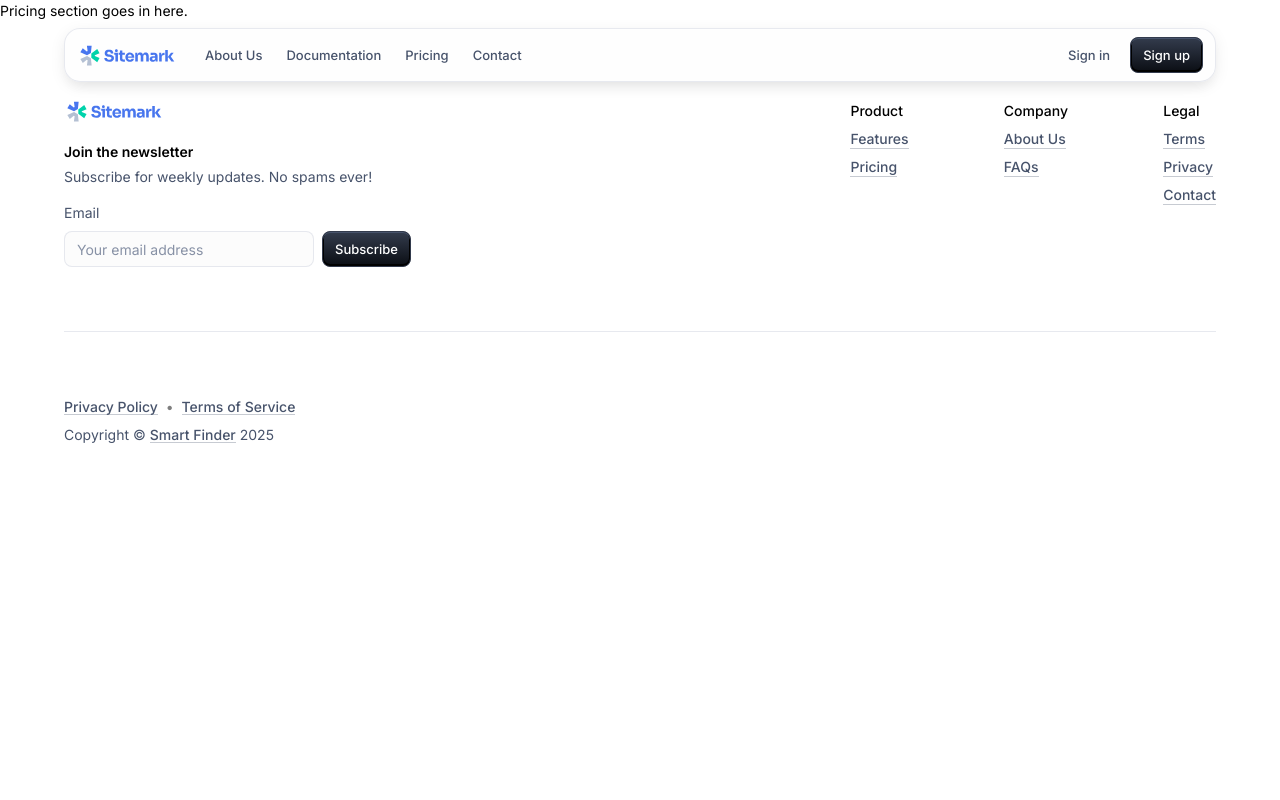
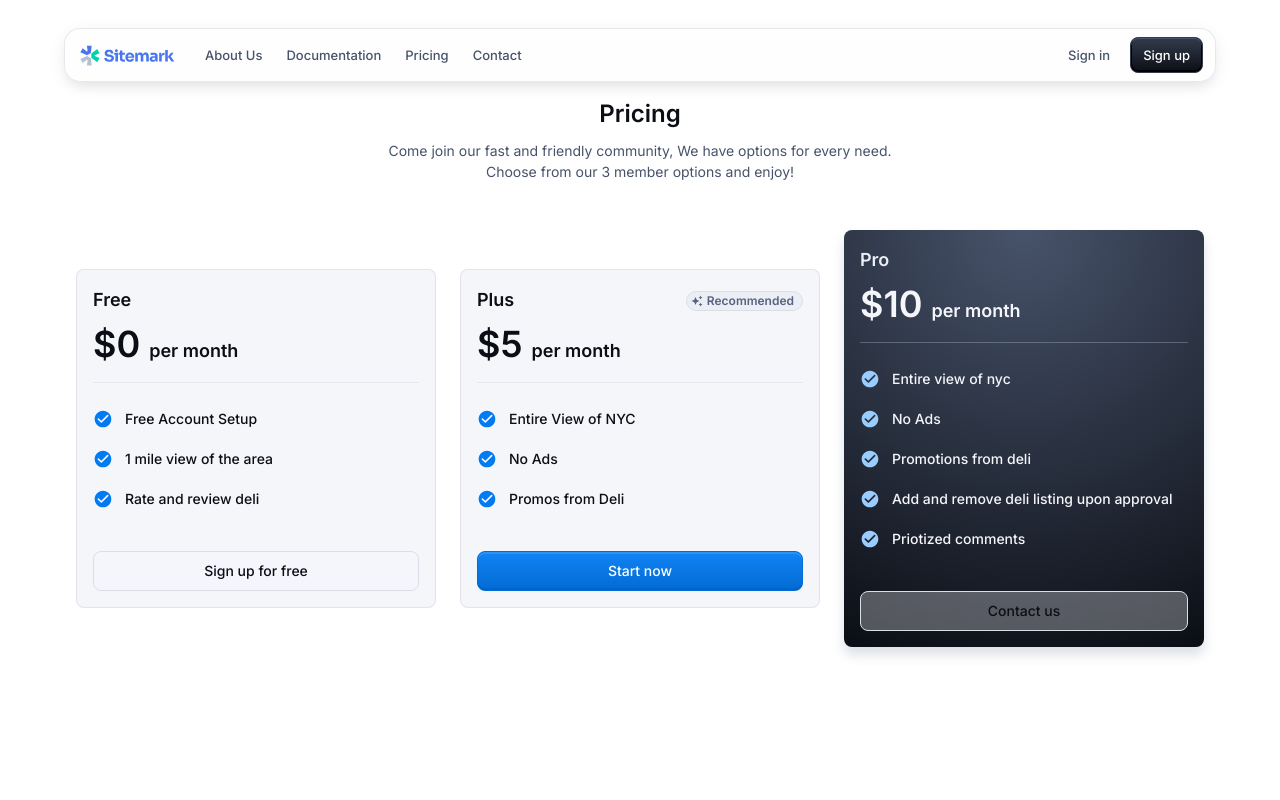
Before and after one commit to datasheng/csc33600-repo-sk-warriors, a Next.js app: page /pricing in a window 1280 px wide. Shown: the top 800 px of the page. Built offline with nearby package versions, Linux system fonts and the light colour scheme; what @stackframe/stack would draw is missing.

Commit message:
Updated price page with price cards and tiers

```diff
--- a/app/pricing/page.js
+++ b/app/pricing/page.js
@@ -1,17 +1,169 @@
 "use client";
 
-import { Box, Typography, Button, Grid, TextField } from "@mui/material";
+import { Box, Typography, Button, Container, Card, CardContent, CardActions, Divider, Chip, Grid, TextField } from "@mui/material";
 import AppAppBar from "../home-page/components/AppAppBar";
 import Footer from "../home-page/components/Footer";
 import AppTheme from "../shared-theme/AppTheme";
+import CheckCircleRoundedIcon from "@mui/icons-material/CheckCircleRounded";
+import AutoAwesomeIcon from "@mui/icons-material/AutoAwesome";
+
+const tiers = [
+  {
+    title: "Free",
+    price: "0",
+    description: [
+      "Free Account Setup",
+      "1 mile view of the area",
+      "Rate and review deli",
+    ],
+    buttonText: "Sign up for free",
+    buttonVariant: "outlined",
+    buttonColor: "primary",
+  },
+  {
+    title: "Plus",
+    subheader: "Recommended",
+    price: "5",
+    description: ["Entire View of NYC", "No Ads", "Promos from Deli"],
+    buttonText: "Start now",
+    buttonVariant: "contained",
+    buttonColor: "secondary",
+  },
+  {
+    title: "Pro",
+    price: "10",
+    description: [
+      "Entire view of nyc",
+      "No Ads",
+      "Promotions from deli",
+      "Add and remove deli listing upon approval",
+      "Priotized comments",
+    ],
+    buttonText: "Contact us",
+    buttonVariant: "outlined",
+    buttonColor: "primary",
+  },
+];
 
 export default function Pricing() {
   return (
     <AppTheme>
       <AppAppBar />
-      <Box>
-        <Typography>Pricing section goes in here.</Typography>
-      </Box>
+      <Container
+        id="pricing"
+        sx={{
+          pt: { xs: 4, sm: 12 },
+          pb: { xs: 8, sm: 16 },
+          display: "flex",
+          flexDirection: "column",
+          alignItems: "center",
+          gap: { xs: 3, sm: 6 },
+        }}
+      >
+        {/* Section Heading */}
+        <Box
+          sx={{
+            width: { sm: "100%", md: "60%" },
+            textAlign: { sm: "left", md: "center" },
+          }}
+        >
+          <Typography component="h2" variant="h4" gutterBottom sx={{ color: "text.primary" }}>
+            Pricing
+          </Typography>
+          <Typography variant="body1" sx={{ color: "text.secondary" }}>
+            Come join our fast and friendly community, We have options for every need. <br />
+            Choose from our 3 member options and enjoy!
+          </Typography>
+        </Box>
+
+        {/* Pricing Cards */}
+        <Grid
+          container
+          spacing={3}
+          sx={{ alignItems: "center", justifyContent: "center", width: "100%" }}
+        >
+          {tiers.map((tier) => (
+            <Grid item xs={12} sm={6} md={4} key={tier.title}>
+              <Card
+                sx={{
+                  p: 2,
+                  display: "flex",
+                  flexDirection: "column",
+                  gap: 4,
+                  ...(tier.title === "Pro" && {
+                    border: "none",
+                    background:
+                      "radial-gradient(circle at 50% 0%, hsl(220, 20%, 35%), hsl(220, 30%, 6%))",
+                    boxShadow: `0 8px 12px hsla(220, 20%, 42%, 0.2)`,
+                  }),
+                }}
+              >
+                <CardContent>
+                  <Box
+                    sx={{
+                      mb: 1,
+                      display: "flex",
+                      justifyContent: "space-between",
+                      alignItems: "center",
+                      gap: 2,
+                      ...(tier.title === "Pro" ? { color: "grey.100" } : {}),
+                    }}
+                  >
+                    <Typography component="h3" variant="h6">
+                      {tier.title}
+                    </Typography>
+                    {tier.subheader && (
+                      <Chip icon={<AutoAwesomeIcon />} label={tier.subheader} />
+                    )}
+                  </Box>
+                  <Box
+                    sx={{
+                      display: "flex",
+                      alignItems: "baseline",
+                      ...(tier.title === "Pro" ? { color: "grey.50" } : {}),
+                    }}
+                  >
+                    <Typography component="h3" variant="h2">
+                      ${tier.price}
+                    </Typography>
+                    <Typography component="h3" variant="h6">
+                      &nbsp; per month
+                    </Typography>
+                  </Box>
+                  <Divider sx={{ my: 2, opacity: 0.8, borderColor: "divider" }} />
+                  {tier.description.map((line, index) => (
+                    <Box
+                      key={index}
+                      sx={{ py: 1, display: "flex", gap: 1.5, alignItems: "center" }}
+                    >
+                      <CheckCircleRoundedIcon
+                        sx={{
+                          width: 20,
+                          ...(tier.title === "Pro"
+                            ? { color: "primary.light" }
+                            : { color: "primary.main" }),
+                        }}
+                      />
+                      <Typography
+                        variant="subtitle2"
+                        component="span"
+                        sx={tier.title === "Pro" ? { color: "grey.50" } : {}}
+                      >
+                        {line}
+                      </Typography>
+                    </Box>
+                  ))}
+                </CardContent>
+                <CardActions>
+                  <Button fullWidth variant={tier.buttonVariant} color={tier.buttonColor}>
+                    {tier.buttonText}
+                  </Button>
+                </CardActions>
+              </Card>
+            </Grid>
+          ))}
+        </Grid>
+      </Container>
       <Footer />
     </AppTheme>
   );
```
